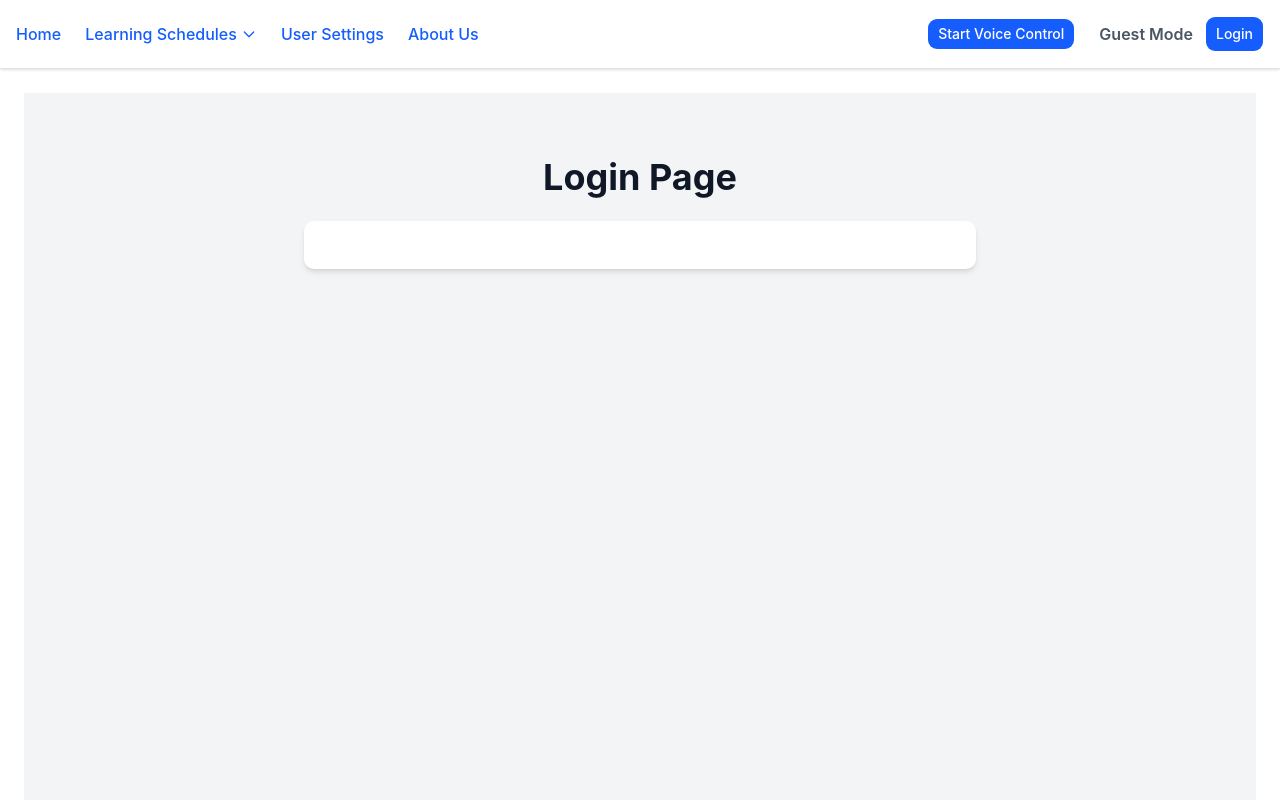
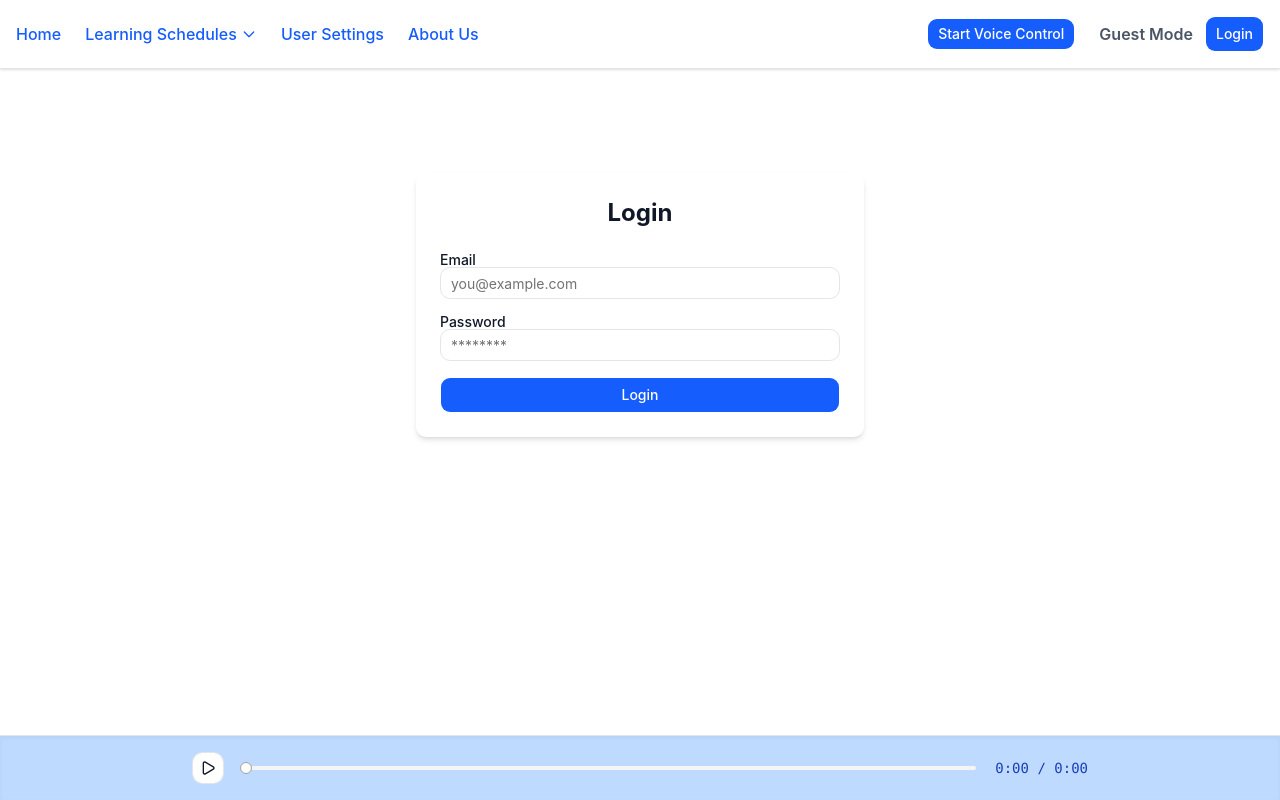
Before and after one commit to teacherator/kohack2026, a React (Vite) app in the folder frontend/: page /login in a window 1280 px wide. Shown: the top 800 px of the page. Built offline with nearby package versions, Linux system fonts and the light colour scheme.

Commit message:
login logic almost implemented

```diff
--- a/frontend/src/App.tsx
+++ b/frontend/src/App.tsx
@@ -138,16 +138,15 @@
           ) : (
             <>
               <span className="text-gray-600 font-semibold">Guest Mode</span>
+              <NavLink to="/login">
                 <Button
                   variant="default"
                   size="lg"
                   className="bg-blue-600 text-white hover:bg-blue-700"
-                onClick={() => {
-                  // TODO: navigate to login page or open modal
-                }}
                 >
                   Login
                 </Button>
+              </NavLink>
             </>
           )}
         </div>
--- /dev/null
+++ b/frontend/src/components/ui/input.tsx
@@ -0,0 +1,19 @@
+import * as React from "react"
+
+import { cn } from "@/lib/utils"
+
+function Input({ className, type, ...props }: React.ComponentProps<"input">) {
+  return (
+    <input
+      type={type}
+      data-slot="input"
+      className={cn(
+        "h-8 w-full min-w-0 rounded-lg border border-input bg-transparent px-2.5 py-1 text-base transition-colors outline-none file:inline-flex file:h-6 file:border-0 file:bg-transparent file:text-sm file:font-medium file:text-foreground placeholder:text-muted-foreground focus-visible:border-ring focus-visible:ring-3 focus-visible:ring-ring/50 disabled:pointer-events-none disabled:cursor-not-allowed disabled:bg-input/50 disabled:opacity-50 aria-invalid:border-destructive aria-invalid:ring-3 aria-invalid:ring-destructive/20 md:text-sm dark:bg-input/30 dark:disabled:bg-input/80 dark:aria-invalid:border-destructive/50 dark:aria-invalid:ring-destructive/40",
+        className
+      )}
+      {...props}
+    />
+  )
+}
+
+export { Input }
--- /dev/null
+++ b/frontend/src/components/ui/label.tsx
@@ -0,0 +1,22 @@
+import * as React from "react"
+import { Label as LabelPrimitive } from "radix-ui"
+
+import { cn } from "@/lib/utils"
+
+function Label({
+  className,
+  ...props
+}: React.ComponentProps<typeof LabelPrimitive.Root>) {
+  return (
+    <LabelPrimitive.Root
+      data-slot="label"
+      className={cn(
+        "flex items-center gap-2 text-sm leading-none font-medium select-none group-data-[disabled=true]:pointer-events-none group-data-[disabled=true]:opacity-50 peer-disabled:cursor-not-allowed peer-disabled:opacity-50",
+        className
+      )}
+      {...props}
+    />
+  )
+}
+
+export { Label }
--- a/frontend/src/pages/LoginPage.tsx
+++ b/frontend/src/pages/LoginPage.tsx
@@ -1,11 +1,87 @@
-// LoginPage.tsx
+import { useState } from "react";
+import { useNavigate } from "react-router-dom";
+import { useAuthStore } from "../store/useAuthStore";
+import { Input } from "@/components/ui/input";
+import { Label } from "@/components/ui/label";
+import { Button } from "@/components/ui/button";
+
 export default function LoginPage() {
+  const [email, setEmail] = useState("");
+  const [password, setPassword] = useState("");
+  const [error, setError] = useState("");
+
+  const login = useAuthStore((state) => state.login);
+  const navigate = useNavigate();
+
+  const handleSubmit = async (e: React.FormEvent<HTMLFormElement>) => {
+    e.preventDefault();
+    setError("");
+
+    try {
+      const res = await fetch("https://fastapi-template-app-entxr.ondigitalocean.app/login", {
+        method: "POST",
+        headers: {
+          "Content-Type": "application/json",
+        },
+        body: JSON.stringify({
+          email,
+          password,
+          app_name: null,
+        }),
+      });
+
+      if (!res.ok) {
+        const data = await res.json();
+        setError(data.detail?.[0]?.msg || "Login failed");
+        return;
+      }
+
+      const token = await res.text();
+      login(token, { email });
+      navigate("/");
+    } catch (err: unknown) {
+      if (err instanceof Error) {
+        setError(err.message);
+      } else {
+        setError("Network error");
+      }
+    }
+  };
+
   return (
-    <div className="min-h-screen bg-gray-100 text-gray-900 flex flex-col items-center justify-start pt-16 px-4">
-      <h1 className="text-4xl font-bold mb-6">Login Page</h1>
-      <div className="w-full max-w-2xl bg-white p-6 rounded-lg shadow-md">
-        {/* Blank content area */}
-      </div>
+    <div className="max-w-md mx-auto mt-20 p-6 rounded-lg shadow-md bg-white">
+      <h1 className="text-2xl font-bold mb-6 text-center">Login</h1>
+      <form onSubmit={handleSubmit} className="space-y-4">
+        <div>
+          <Label htmlFor="email">Email</Label>
+          <Input
+            id="email"
+            type="email"
+            placeholder="you@example.com"
+            value={email}
+            onChange={(e: React.ChangeEvent<HTMLInputElement>) => setEmail(e.target.value)}
+            required
+          />
+        </div>
+
+        <div>
+          <Label htmlFor="password">Password</Label>
+          <Input
+            id="password"
+            type="password"
+            placeholder="********"
+            value={password}
+            onChange={(e: React.ChangeEvent<HTMLInputElement>) => setPassword(e.target.value)}
+            required
+          />
+        </div>
+
+        {error && <p className="text-red-600">{error}</p>}
+
+        <Button type="submit" size="lg" className="w-full bg-blue-600 text-white hover:bg-blue-700">
+          Login
+        </Button>
+      </form>
     </div>
   );
 }
--- a/frontend/src/store/useAuthStore.ts
+++ b/frontend/src/store/useAuthStore.ts
@@ -1,15 +1,45 @@
+// src/store/useAuthStore.ts
 import { create } from "zustand";
 
-type AuthState = {
-  isLoggedIn: boolean; //Boolean for whether the user is logged in or out
-  login: () => void;
+interface User {
+  id?: string;
+  name?: string;
+  email?: string;
+}
+
+interface AuthState {
+  isLoggedIn: boolean;
+  token: string | null;
+  user?: User;
+
+  login: (token: string, user?: User) => void;
   logout: () => void;
-};
+  restore: () => void; // restores session from localStorage
+}
 
 export const useAuthStore = create<AuthState>((set) => ({
   isLoggedIn: false,
+  token: null,
+  user: undefined,
 
-  login: () => set({ isLoggedIn: true }), //Function sets status to logged in
+  login: (token, user) => {
+    localStorage.setItem("authToken", token);
+    if (user) localStorage.setItem("authUser", JSON.stringify(user));
+    set({ isLoggedIn: true, token, user });
+  },
 
-  logout: () => set({ isLoggedIn: false }), //Function sets status to not logged in
+  logout: () => {
+    localStorage.removeItem("authToken");
+    localStorage.removeItem("authUser");
+    set({ isLoggedIn: false, token: null, user: undefined });
+  },
+
+  restore: () => {
+    const token = localStorage.getItem("authToken");
+    const userStr = localStorage.getItem("authUser");
+    const user = userStr ? JSON.parse(userStr) : undefined;
+    if (token) {
+      set({ isLoggedIn: true, token, user });
+    }
+  },
 }));
```
Lines whose indentation alone changed are shown as unchanged.
